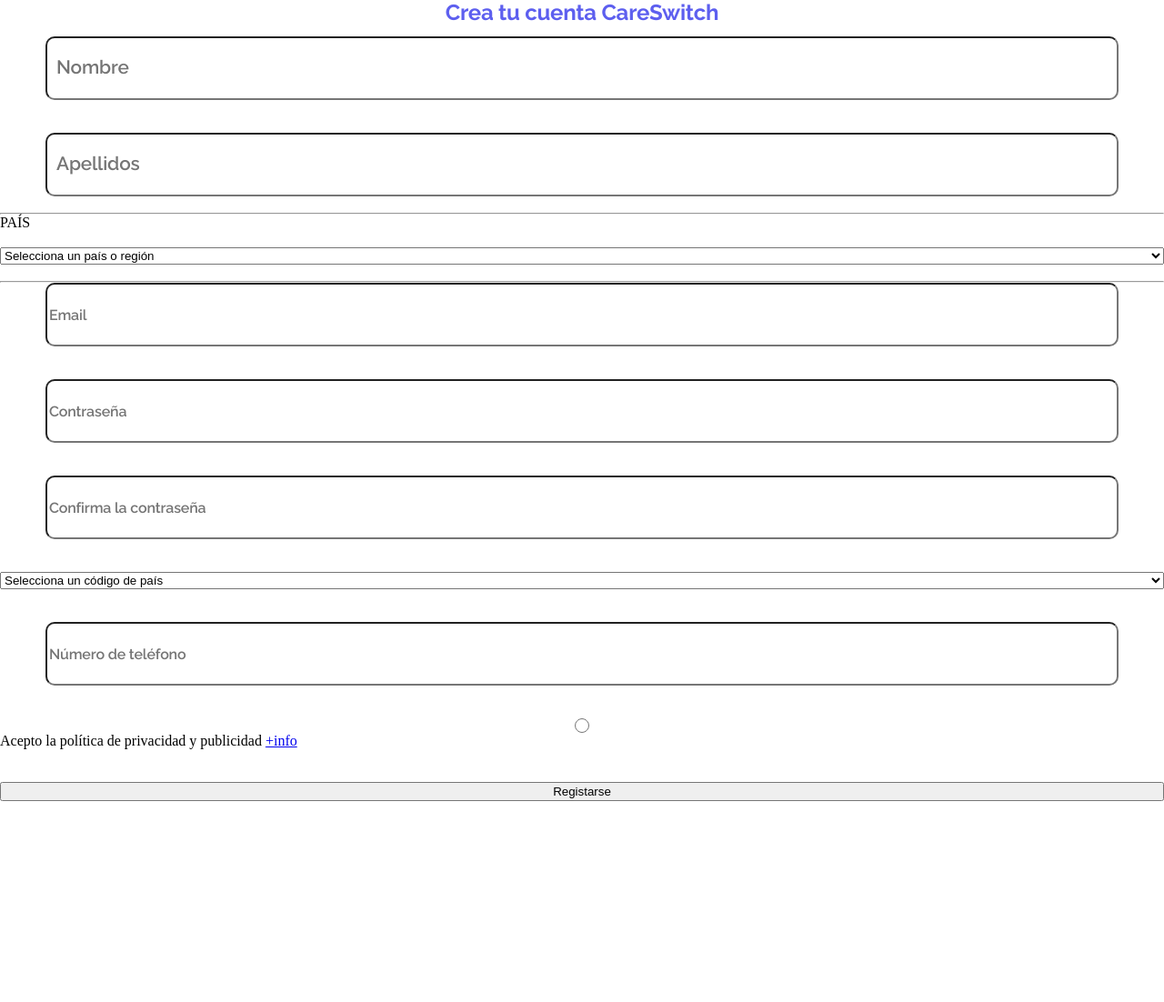
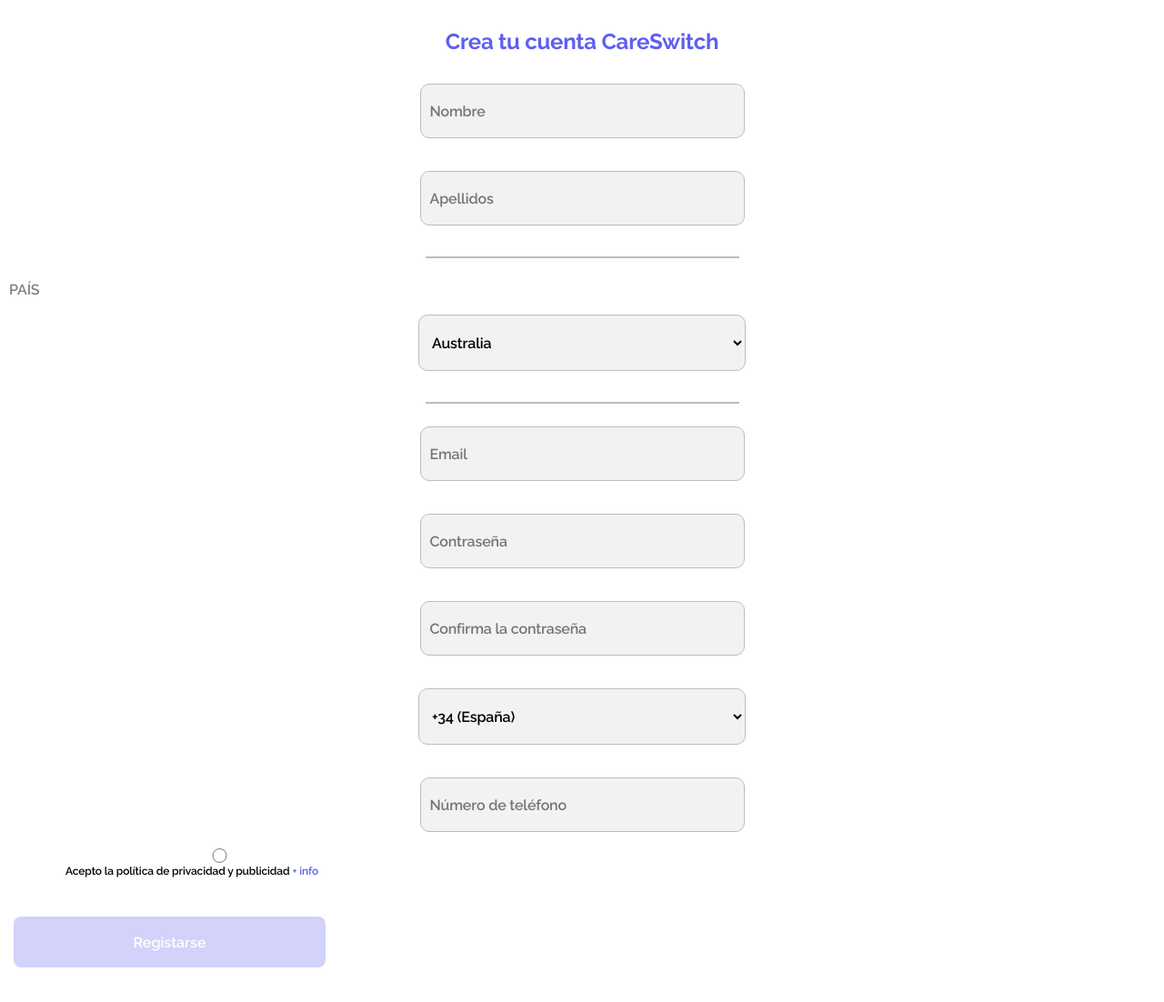
Before and after one commit to Sif-Developer/Formulario-Ux-UI-FullStack, a plain HTML site: page index.html in a window 1280 px wide. Shown: the whole page at 91% size. Before the commit the page ends 881 px from the top, so only its background shows below. Drawn offline with Linux system fonts and the light colour scheme; a script that the page names is missing.

Commit message:
css added

```diff
--- a/index.html
+++ b/index.html
@@ -33,10 +33,10 @@
         required
         title="Por favor, introduce tus apellidos (al menos 3 letras y una mayúscula)" />
       <br />
-      <hr>
-      <label for="paises">PAÍS </label> <br />
+      <hr />
+      <label for="paises" class="pais-title">PAÍS </label> <br />
       <select name="paises" id="paises" required>
-        <option value="">Selecciona un país o región</option>
+        <option value="Australia">Australia</option>
         <option value="Argentina">Argentina</option>
         <option value="Brasil">Brasil</option>
         <option value="Chile">Chile</option>
@@ -82,17 +82,17 @@
       <br />
       <label for="paises-telefono"></label>
       <select name="paises-telefono" id="paises-telefono" required>
-        <option value="">Selecciona un código de país</option>
-        <option value="+54 (Argentina)">(+54) Argentina</option>
-        <option value="+55 (Brasil)">(+55) Brasil</option>
-        <option value="+56 (Chile)">(+56) Chile</option>
-        <option value="+57 (Colombia)">(+57) Colombia</option>
-        <option value="+593 (Ecuador)">(+593) Ecuador</option>
-        <option value="+52 (México)">(+52) México</option>
-        <option value="+51 (Perú)">(+51) Perú</option>
-        <option value="+598 (Uruguay)">(+598) Uruguay</option>
-        <option value="+58 (Venezuela)">(+58) Venezuela</option>
-        <option value="+1 (Estados Unidos)">(+1) Estados Unidos</option>
+        <option value="+34 (España)">+34 (España)</option>
+        <option value="+54 (Argentina)">+54 (Argentina)</option>
+        <option value="+55 (Brasil)">+55 (Brasil)</option>
+        <option value="+56 (Chile)">+56 (Chile)</option>
+        <option value="+57 (Colombia)">+57 (Colombia)</option>
+        <option value="+593 (Ecuador)">+593 (Ecuador)</option>
+        <option value="+52 (México)">+52 (México)</option>
+        <option value="+51 (Perú)">+51 (Perú)</option>
+        <option value="+598 (Uruguay)">+598 (Uruguay)</option>
+        <option value="+58 (Venezuela)">+58 (Venezuela)</option>
+        <option value="+1 (Estados Unidos)">+1 (Estados Unidos)</option>
       </select>
       <br />
       <br />
@@ -106,15 +106,12 @@
         required
         title="Por favor, introduce un número de teléfono válido (sólo números, sin espacios ni guiones)" />
       <br />
-      <br />
+
       <input class="input-radio" type="radio" required />
-      <label for="">
+      <label class="politics-text" >
         Acepto la política de privacidad y publicidad
-        <a href="https://www.infojobs.net/"> +info</a>
+        <a class="link-info" href="https://www.infojobs.net/">  + info</a>
       </label>
-
-      <br />
-      <br />
       <button type="submit" id="button-submit" name="button-submit">
         Registarse
       </button>
--- a/index.js
+++ /dev/null
@@ -1,4 +0,0 @@
-// const formulario = document.getElementById("formulario-registro")
-// const nombre = document.getElementById("nombre")
-
-// formulario
--- a/style.css
+++ b/style.css
@@ -22,7 +22,10 @@
   display: flex;
   justify-content: center;
   margin: auto;
+  margin-bottom: 20px;
+  margin-top: 32px;
 }
+
 
 #formulario-registro {
   background-color: rgb(243, 238, 232);
@@ -38,6 +41,7 @@
 
 form input {
   border-radius: 10px;
+  border: 1px solid #BDBDBD;
   height: 4rem;
   font-family: "Raleway";
   font-style: normal;
@@ -45,36 +49,142 @@ form input {
   font-size: 16px;
   line-height: 19px;
   letter-spacing: -0.01em;
-    margin-left: 50px;
-    margin-right: 50px;
+  background: #F2F2F2;
+  margin-bottom: 4px;
+  margin-top: 4px;
+  width: 343px;
+  height: 56px;
+  margin: 0 auto;
+  padding-left: 10px;
+}
 
+
+
+
+hr {
+  width: 343px;
+  height: 0px;
+  margin: 0 auto;
+  border: 1px solid #BDBDBD;
+  margin-bottom: 25px;
+  margin-top: 16px;
 }
+
+
+
 
 .input-radio{
   height: 1rem;
 }
 
-input[name="nombre"]::-webkit-input-placeholder {
-  position: relative;
-  font-size: 1.3rem;
-  padding: 0.5rem;
-  transition: 0.3s ease-in-out;
-}
-input[name="nombre"]:focus::-webkit-input-placeholder {
+
+
+input:focus::-webkit-input-placeholder {
   position: absolute;
-  font-size: small;
+  font-size: 8px;
   padding: 0;
+  transition: all 0.5s ease-in-out;
+  color: rgba(0, 0, 0, 0.5);
+  pointer-events: none;
 }
 
-input[name="apellidos"]::-webkit-input-placeholder {
-  position: relative;
-  font-size: 1.3rem;
-  padding: 0.5rem;
-  transition: 0.3s ease-in-out;
+#paises{
+  border-radius: 10px;
+  border: 1px solid #BDBDBD;
+  height: 4rem;
+  font-family: "Raleway";
+  font-style: normal;
+  font-weight: 600;
+  font-size: 16px;
+  line-height: 19px;
+  letter-spacing: -0.01em;
+  background: #F2F2F2;
+  margin-bottom: 4px;
+  margin-top: 4px;
+  width: 360px;
+  height: 62px;
+  margin: 0 auto;
+  padding-left: 10px;
 }
 
-input[name="apellidos"]:focus::-webkit-input-placeholder {
-  position: absolute;
-  font-size: small;
-  padding: 0;
+
+#paises-telefono{
+  border-radius: 10px;
+  border: 1px solid #BDBDBD;
+  height: 4rem;
+  font-family: "Raleway";
+  font-style: normal;
+  font-weight: 600;
+  font-size: 16px;
+  line-height: 19px;
+  letter-spacing: -0.01em;
+  background: #F2F2F2;
+  margin-bottom: 4px;
+  margin-top: 4px;
+  width: 360px;
+  height: 62px;
+  margin: 0 auto;
+  padding-left: 10px;
 }
+
+
+form input:focus {
+  background: rgba(204, 205, 249, 0.25);
+  border-color: #5d5fef;
+}
+
+
+
+.pais-title{
+  margin-left: 10px;
+  color: #828282;
+  font-family: "Raleway";
+  font-style: normal;
+  font-weight: 600;
+  font-size: 16px;
+  line-height: 19px;
+  letter-spacing: -0.01em;
+}
+
+.politics-text{
+  font-family: "Raleway";
+  font-style: normal;
+  font-weight: 600;
+  font-size: 12px;
+  line-height: 19px;
+  letter-spacing: -0.01em;
+  padding-left: 6em;
+}
+.input-radio {
+  margin-left: 70px;
+}
+
+
+.link-info{
+  color:  #5D5FEF;
+  text-decoration: none;
+}
+
+#button-submit{
+  border-color: transparent;
+  background: rgba(165, 166, 246, 0.5);
+  border-radius: 8px;
+  margin-left: 15px;
+  color: white;
+  width: 343px;
+  height: 56px;
+  font-size: medium;
+  font-family: "Raleway";
+  display: flex;
+  flex-direction: row;
+  justify-content: center;
+  align-items: center;
+  text-align: center;
+  margin-top: 40px;
+  margin-bottom: 40px;
+}
+
+.footer{
+  margin-top: 20px;
+  background-color: red;
+}
```
Lines whose indentation alone changed are shown as unchanged.
